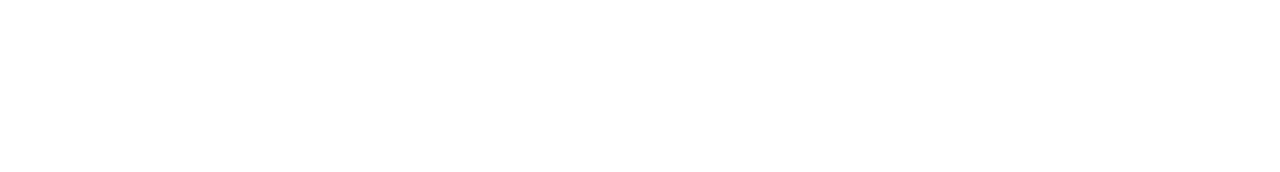
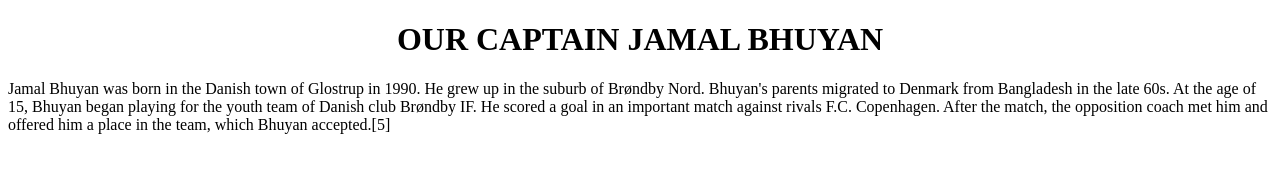
Before and after one commit to Saifmahin500/jamal-bhuyan, a plain HTML site: page index.html in a window 1280 px wide. Drawn offline with Linux system fonts and the light colour scheme.

Commit message:
added a paraghraph

```diff
--- a/index.html
+++ b/index.html
@@ -6,6 +6,10 @@
     <title>Jamal Bhuyan</title>
 </head>
 <body>
+    <h1 style="text-align: center;"> OUR CAPTAIN JAMAL BHUYAN<u></u></h1>
+    <P>Jamal Bhuyan was born in the Danish town of Glostrup in 1990. He grew up in the suburb of Brøndby Nord. Bhuyan's parents migrated to Denmark from Bangladesh in the late 60s. At the age of 15, Bhuyan began playing for the youth team of Danish club Brøndby IF. He scored a goal in an important match against rivals F.C. Copenhagen. After the match, the opposition coach met him and offered him a place in the team, which Bhuyan accepted.[5]
+
+</P>
 
 </body>
 </html>
```
